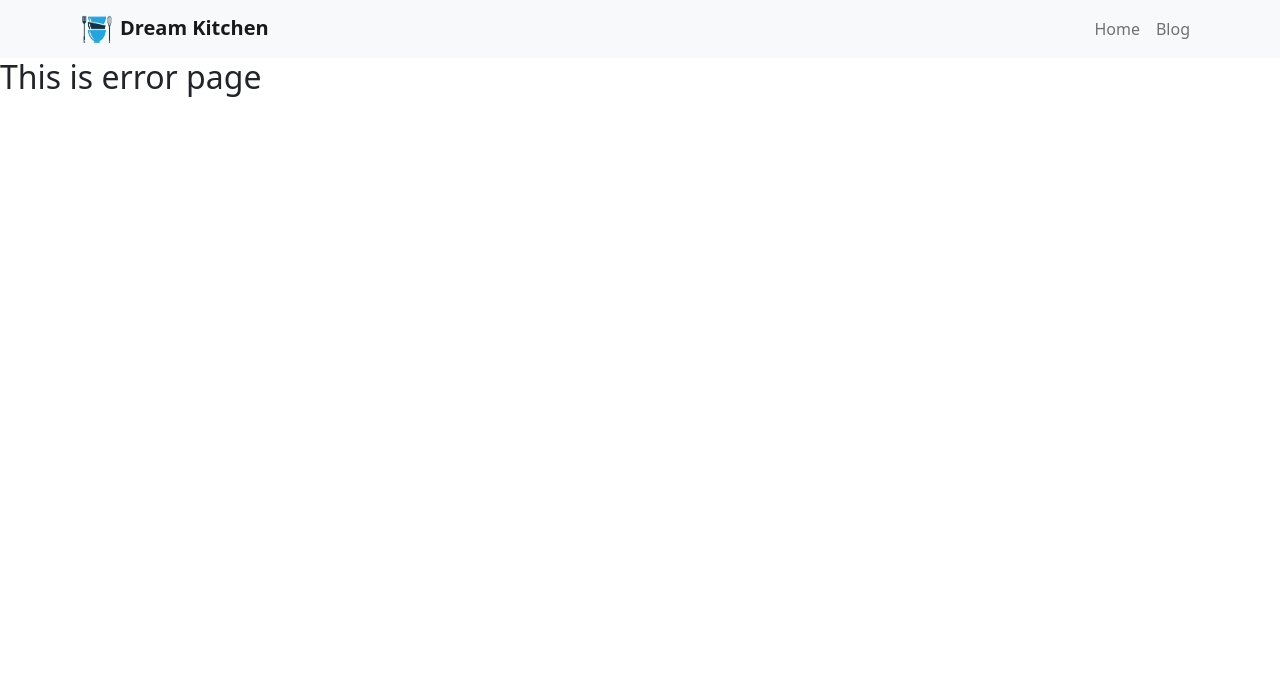
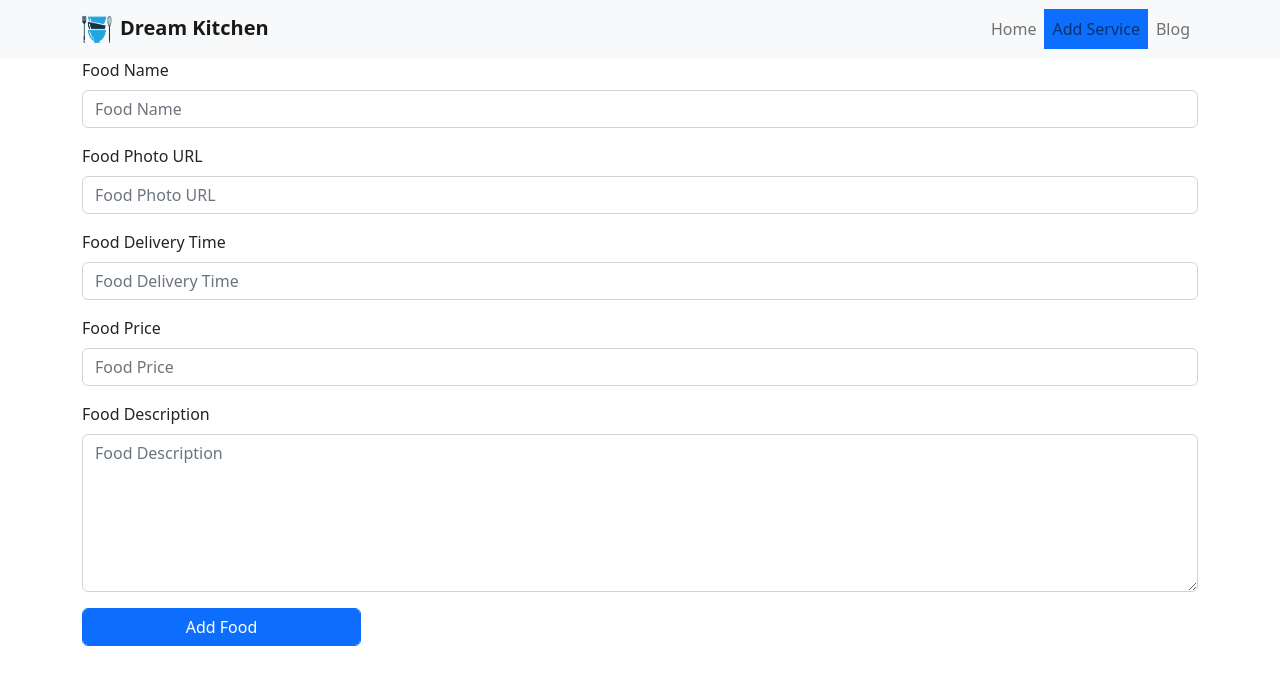
Before and after one commit to mdYeasin-cmd/dream-kitchen, a React (Create React App) app: page /addNewFood in a window 1280 px wide. Shown: the top 684 px of the page. Built offline with nearby package versions, Linux system fonts and the light colour scheme.

Commit message:
Add food route is added

```diff
--- /dev/null
+++ b/src/Pages/AddNewFood/AddNewFood/AddNewFood.js
@@ -0,0 +1,77 @@
+import React from 'react';
+import Form from 'react-bootstrap/Form';
+
+const AddNewFood = () => {
+
+    const handleSubmit = event => {
+        event.preventDefault();
+        const form = event.target;
+        const name = form.foodName.value;
+        const photoUrl = form.foodPhotoURL.value;
+        const deliveryTime = form.foodDeliveryTime.value;
+        const price = form.foodPrice.value;
+        const description = form.foodDescription.value;
+        // console.log(name, photoUrl, deliveryTime, price, description);
+
+        const newFoodItem = {
+            foodName: name,
+            photoUrl,
+            deliveryTime,
+            price,
+            description
+        }
+
+        console.log(newFoodItem);
+
+        fetch('http://localhost:5000/addNewFood', {
+            method: 'POST',
+            headers: {
+                'Content-Type': 'application/json'
+            },
+            body: JSON.stringify(newFoodItem)
+        })
+            .then(res => res.json())
+            .then(data => console.log(data))
+            .catch(error => console.error(error));
+
+    }
+
+    return (
+        <div className="container">
+            <Form onSubmit={handleSubmit}>
+
+                <Form.Group className="mb-3">
+                    <Form.Label>Food Name</Form.Label>
+                    <Form.Control type="text" placeholder="Food Name" name="foodName" />
+                </Form.Group>
+
+                <Form.Group className="mb-3">
+                    <Form.Label>Food Photo URL</Form.Label>
+                    <Form.Control type="text" placeholder="Food Photo URL" name="foodPhotoURL" />
+                </Form.Group>
+
+                <Form.Group className="mb-3">
+                    <Form.Label>Food Delivery Time</Form.Label>
+                    <Form.Control type="text" placeholder="Food Delivery Time" name="foodDeliveryTime" />
+                </Form.Group>
+
+                <Form.Group className="mb-3">
+                    <Form.Label>Food Price</Form.Label>
+                    <Form.Control type="text" placeholder="Food Price" name="foodPrice" />
+                </Form.Group>
+
+                <Form.Group className="mb-3">
+                    <Form.Label>Food Description</Form.Label>
+                    <Form.Control as="textarea" rows={6} placeholder="Food Description" name="foodDescription" />
+                </Form.Group>
+
+                <Form.Group className="mb-3 mx-auto">
+                    <Form.Control className="btn btn-primary w-25" type="submit" value="Add Food" />
+                </Form.Group>
+
+            </Form>
+        </div>
+    );
+};
+
+export default AddNewFood;
--- a/src/Pages/Home/Banner/Banner.js
+++ b/src/Pages/Home/Banner/Banner.js
@@ -6,7 +6,10 @@ const Banner = () => {
         <div className="banner-bg d-flex justify-content-center align-items-center">
             <div className="text-white text-center w-75">
                 <h1 className="banner-title">Knowledge and Fun with Different Ingredients</h1>
-                <p className="banner-desc">Cooking demands attention, patience, and above all, a respect for the gifts of the earth. It is a form of worship, a way of giving thanks.</p>
+                <p className="banner-desc">
+                    In cooking inspire me thie quote - <br />
+                    Cooking demands attention, patience, and above all, a respect for the gifts of the earth. It is a form of worship, a way of giving thanks.
+                </p>
                 <div>
                     <button className="btn btn-primary fw-semibold mt-3">Purchase Now</button>
                 </div>
--- a/src/Pages/Shared/Header/Header.js
+++ b/src/Pages/Shared/Header/Header.js
@@ -26,6 +26,7 @@ const Header = () => {
                 <Navbar.Collapse id="basic-navbar-nav">
                     <Nav className="ms-auto">
                         <NavLink to="/home" className={navbarStatus()}>Home</NavLink>
+                        <NavLink to="/addNewFood" className={navbarStatus()}>Add Service</NavLink>
                         <NavLink to="/blog" className={navbarStatus()}>Blog</NavLink>
                     </Nav>
                 </Navbar.Collapse>
--- a/src/routes/Routes/Routes.js
+++ b/src/routes/Routes/Routes.js
@@ -1,5 +1,6 @@
 import { createBrowserRouter } from "react-router-dom";
 import Main from "../../layout/Main";
+import AddNewFood from "../../Pages/AddNewFood/AddNewFood/AddNewFood";
 import Blog from "../../Pages/Blog/Blog";
 import Home from "../../Pages/Home/Home/Home";
 import ErrorPage from "../../Pages/Shared/ErrorPage/ErrorPage";
@@ -18,6 +19,10 @@ export const routes = createBrowserRouter([
                 element: <Home></Home>
             },
             {
+                path: '/addNewFood',
+                element: <AddNewFood></AddNewFood>
+            },
+            {
                 path: '/blog',
                 element: <Blog></Blog>
             },
```
